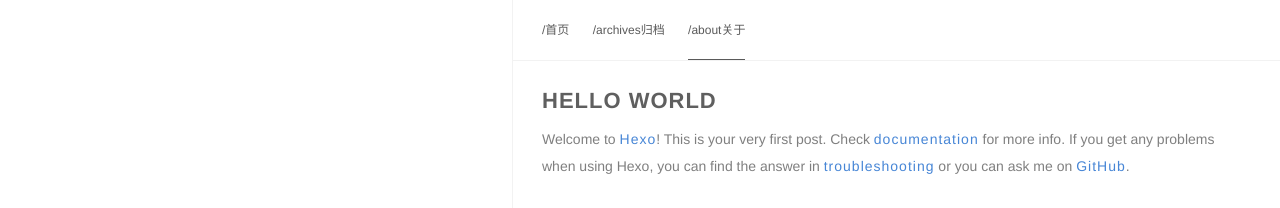
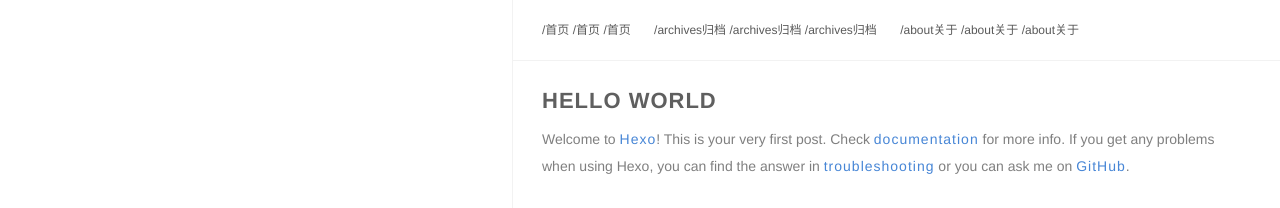
Before and after one commit to ZhangRyze/zhangRyze.github.io, a plain HTML site: page 2018/03/01/hello-world/index.html in a window 1280 px wide. Shown: the top 208 px of the page. Drawn offline with Linux system fonts and the light colour scheme.

Commit message:
Site updated: 2018-03-07 18:13:54

```diff
--- a/2018/03/01/hello-world/index.html
+++ b/2018/03/01/hello-world/index.html
@@ -62,9 +62,21 @@
 
                     <a href="/">/首页</a>
 
+
+                    <a href="/">/首页</a>
+
+
+                    <a href="/">/首页</a>
+
             </li>
 
             <li>
+
+                    <a href="/archives">/archives归档</a>
+
+
+                    <a href="/archives">/archives归档</a>
+
 
                     <a href="/archives">/archives归档</a>
 
@@ -72,7 +84,13 @@
 
             <li>
 
-                    <a class="current" href="/about">/about关于</a>
+                    <a href="/about">/about关于</a>
+
+
+                    <a href="/about">/about关于</a>
+
+
+                    <a href="/about">/about关于</a>
 
             </li>
 
```
Also changed, not shown: 2018/03/01/hexo-尝试/index.html (+19 -1 lines), 2018/03/06/hexo测试/index.html (+19 -1 lines), about/index.html (+19 -1 lines), archives/index.html (+19 -1 lines), categories/12/index.html (+19 -1 lines), categories/sad/index.html (+19 -1 lines), index.html (+19 -1 lines), tags/asda/index.html (+19 -1 lines).
